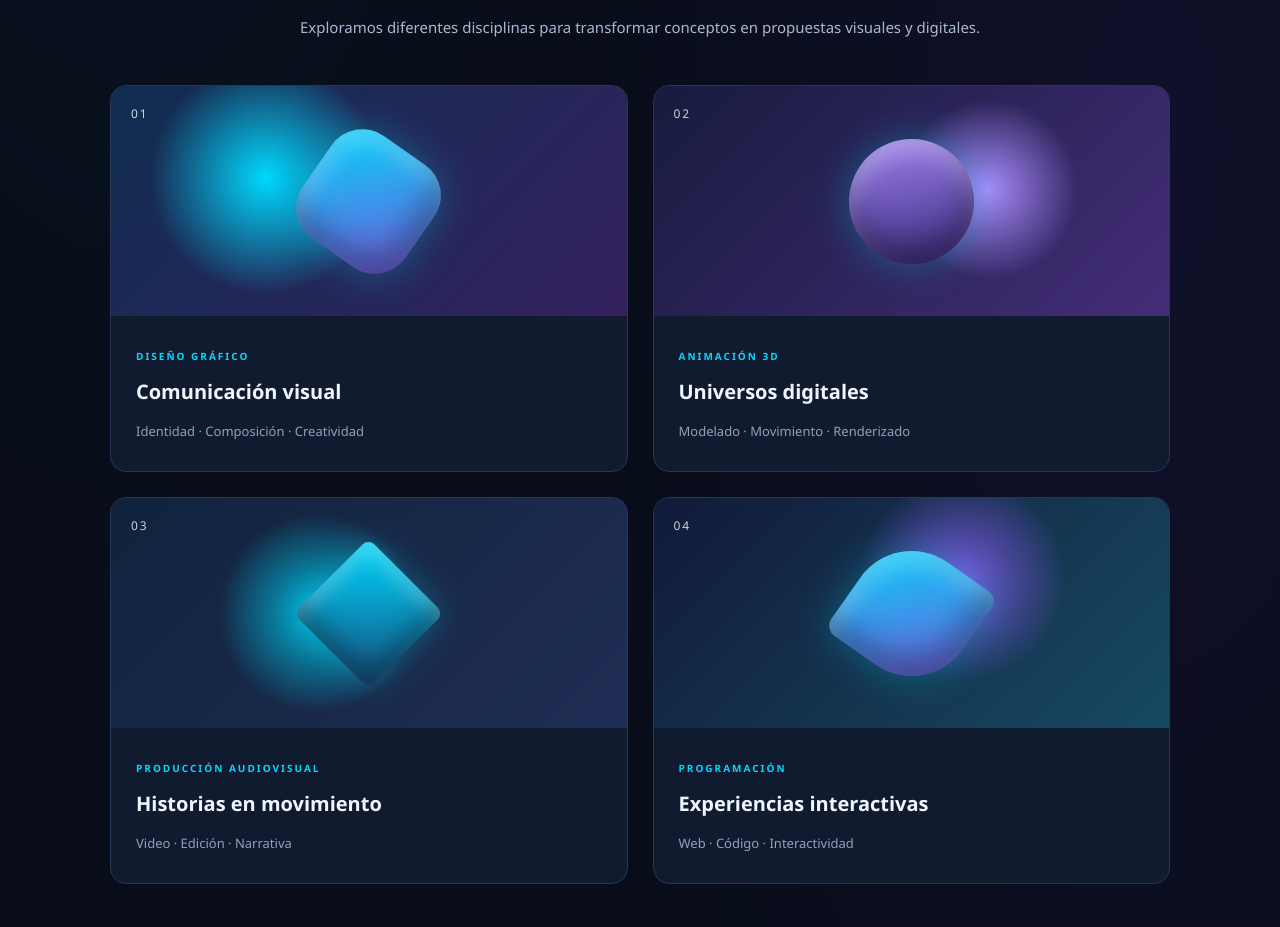
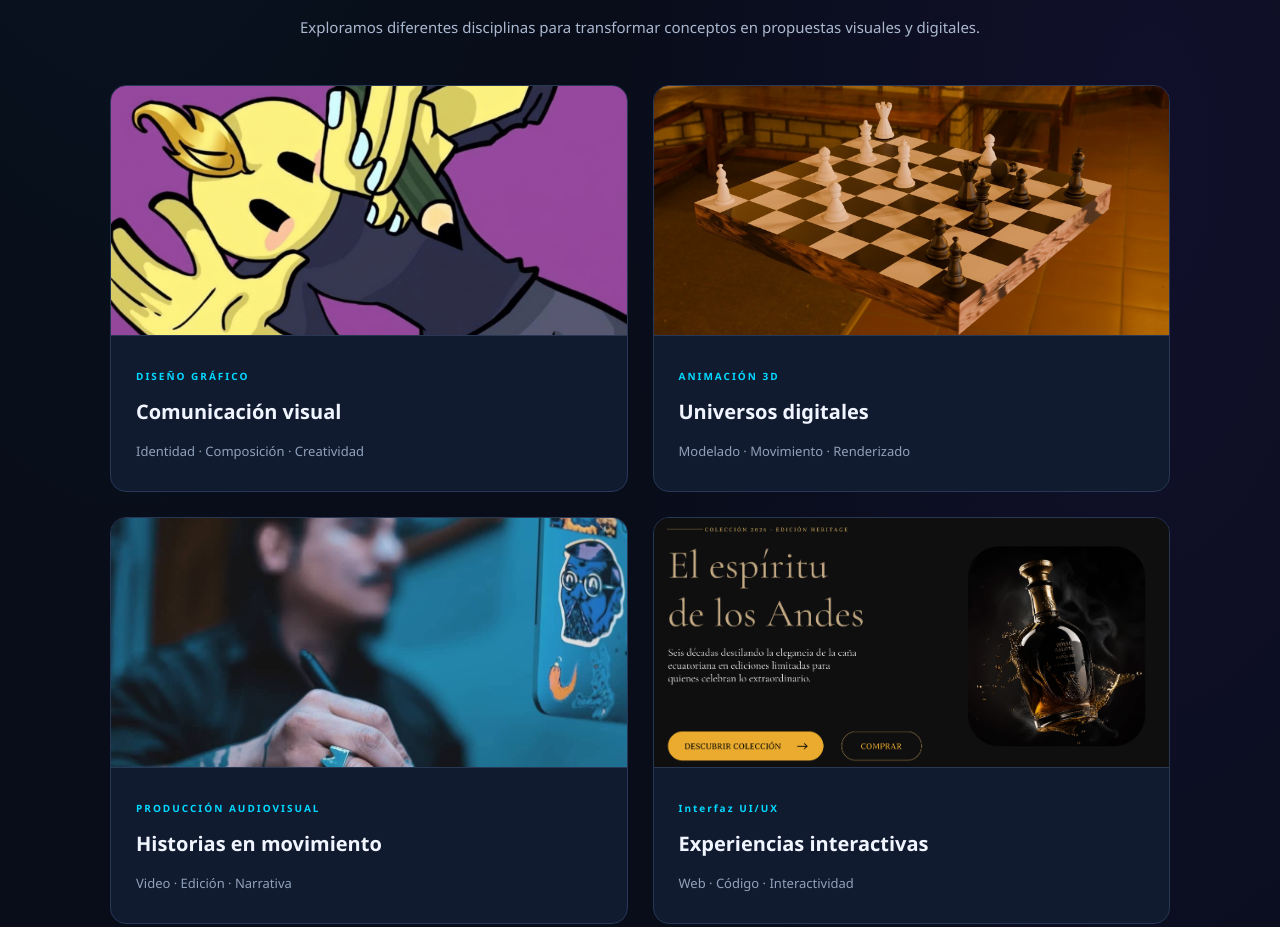
Before and after one commit to apatosaurus250/pagina-grupalMultimedia, a plain HTML site: page index.html in a window 1280 px wide. Shown: the part 2042-2969 px from the top of the page. Drawn offline with Linux system fonts and the light colour scheme.

Commit message:
actualizacion index del main grupal

```diff
--- a/estilos.css
+++ b/estilos.css
@@ -770,6 +770,40 @@ footer > p {
 }
 
 
+/* IMÁGENES DE LOS PROYECTOS */
+
+.proyecto-visual {
+    position: relative;
+    height: 250px;
+    overflow: hidden;
+    background-color: #141F36;
+    border-bottom: 1px solid #273754;
+}
+
+.proyecto-visual img {
+    width: 100%;
+    height: 100%;
+    object-fit: cover;
+    display: block;
+    transition: 0.5s;
+}
+
+.proyecto-card:hover .proyecto-visual img {
+    transform: scale(1.07);
+}
+
+.proyecto-visual > span {
+    position: absolute;
+    top: 15px;
+    left: 18px;
+    z-index: 2;
+    background: rgba(8, 13, 25, 0.8);
+    color: #00D9FF;
+    padding: 5px 12px;
+    border-radius: 5px;
+}
+
+
 /* =========================================
    14. RESPONSIVE
 ========================================= */
--- a/index.html
+++ b/index.html
@@ -193,11 +193,12 @@
 
             <div class="galeria">
 
+
                 <article class="proyecto-card">
 
-                    <div class="proyecto-visual visual-1">
-                        <span>01</span>
-                        <div class="figura-proyecto"></div>
+                    <div class="proyecto-visual">
+                        <img src="imagenes/arte.jpeg"
+                            alt="Proyecto de diseño gráfico">
                     </div>
 
                     <div class="proyecto-info">
@@ -208,12 +209,11 @@
 
                 </article>
 
-
                 <article class="proyecto-card">
 
                     <div class="proyecto-visual visual-2">
-                        <span>02</span>
-                        <div class="figura-proyecto"></div>
+                        <img src="imagenes/ajedrez.jpeg"
+                            alt="Proyecto de modelado 3D">
                     </div>
 
                     <div class="proyecto-info">
@@ -224,12 +224,11 @@
 
                 </article>
 
-
                 <article class="proyecto-card">
 
                     <div class="proyecto-visual visual-3">
-                        <span>03</span>
-                        <div class="figura-proyecto"></div>
+                        <img src="imagenes/donchoto.jpeg"
+                            alt="Produccion audiovisual">
                     </div>
 
                     <div class="proyecto-info">
@@ -240,16 +239,15 @@
 
                 </article>
 
-
                 <article class="proyecto-card">
 
-                    <div class="proyecto-visual visual-4">
-                        <span>04</span>
-                        <div class="figura-proyecto"></div>
+                    <div class="proyecto-visual visual 4">
+                        <img src="imagenes/Zhumir.png"
+                            alt="Proyecto de diseño gráfico">
                     </div>
 
                     <div class="proyecto-info">
-                        <p>PROGRAMACIÓN</p>
+                        <p>Interfaz UI/UX</p>
                         <h3>Experiencias interactivas</h3>
                         <span>Web · Código · Interactividad</span>
                     </div>
```
Also changed, not shown: imagenes/Zhumir.png (added), imagenes/ajedrez.jpeg (added), imagenes/arte.jpeg (added), imagenes/donchoto.jpeg (added).
